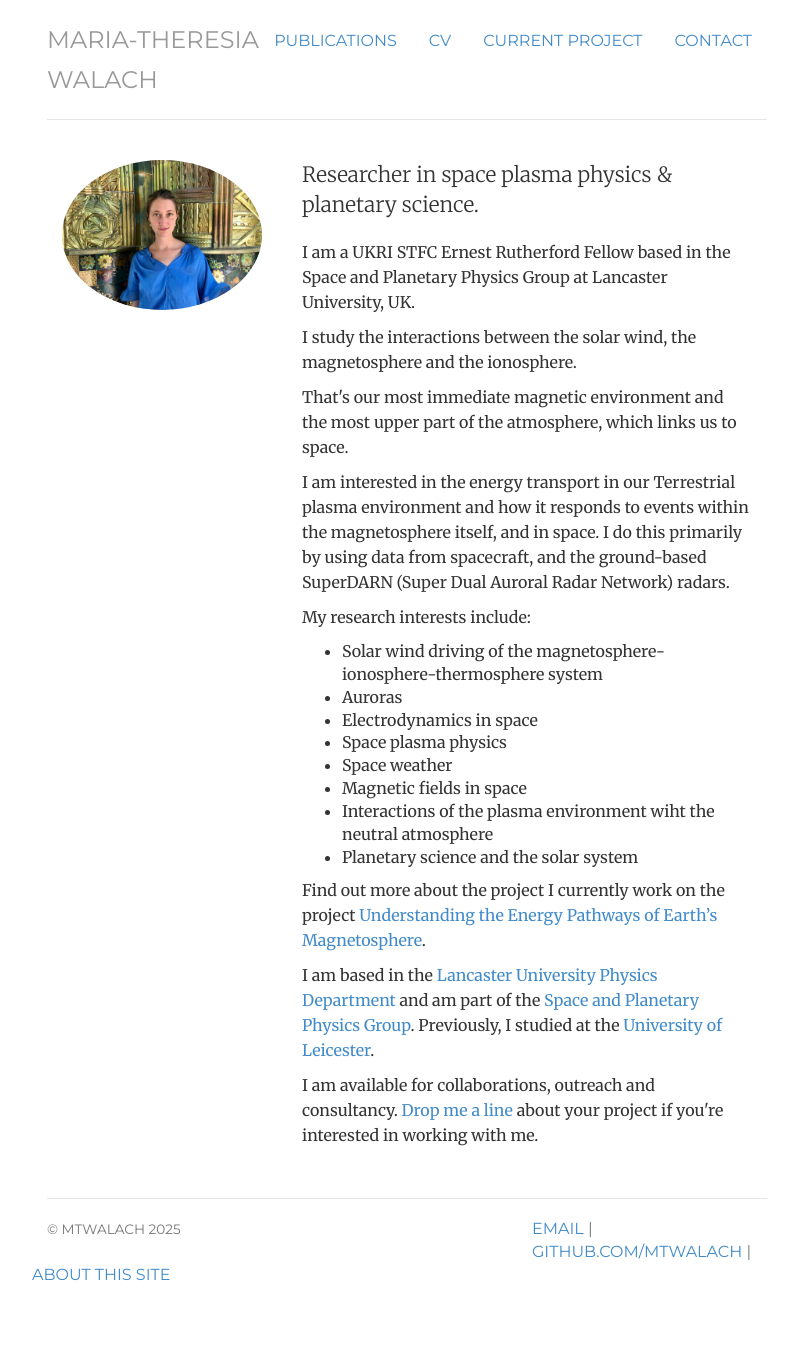
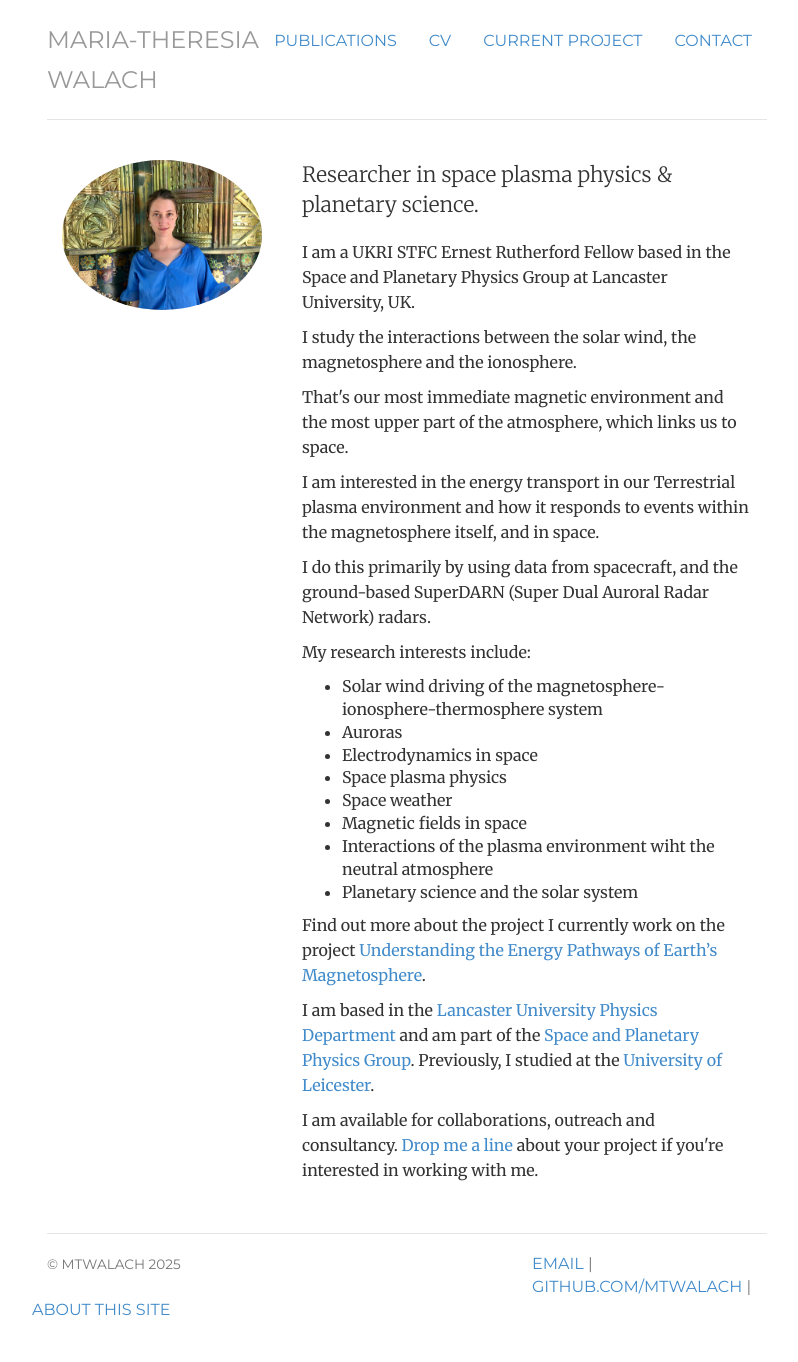
Before and after one commit to mtwalach/mtwalach.github.io, a Jekyll site: the page built from index.html, in a window 1280 px wide. Shown: the whole page, without its empty margins (233-1031 px from the left). Built offline with Jekyll 4.4.1, drawn with Linux system fonts in a browser that asks for light colours; before the commit the page ends 1327 px from its top, so only the background shows below that.

```diff
--- a/index.html
+++ b/index.html
@@ -17,7 +17,8 @@ description:  Maria-Theresia Walach // Space plasma physics & planetary science.
 	<p> I am a UKRI STFC Ernest Rutherford Fellow based in the Space and Planetary Physics Group at Lancaster University, UK.</p>
 	<p> I study the interactions between the solar wind, the magnetosphere and the ionosphere.</p>
 	<p> That's our most immediate magnetic environment and the most upper part of the atmosphere, which links us to space. </p>
-	<p>I am interested in the energy transport in our Terrestrial plasma environment and how it responds to events within the magnetosphere itself, and in space. I do this primarily by using data from spacecraft, and the ground-based SuperDARN (Super Dual Auroral Radar Network) radars.</p>
+	<p>I am interested in the energy transport in our Terrestrial plasma environment and how it responds to events within the magnetosphere itself, and in space.</p>
+	<p> I do this primarily by using data from spacecraft, and the ground-based SuperDARN (Super Dual Auroral Radar Network) radars.</p>
 	<p> My research interests include:
 	 	<ul>
 			<li>Solar wind driving of the magnetosphere-ionosphere-thermosphere system</li>
```
